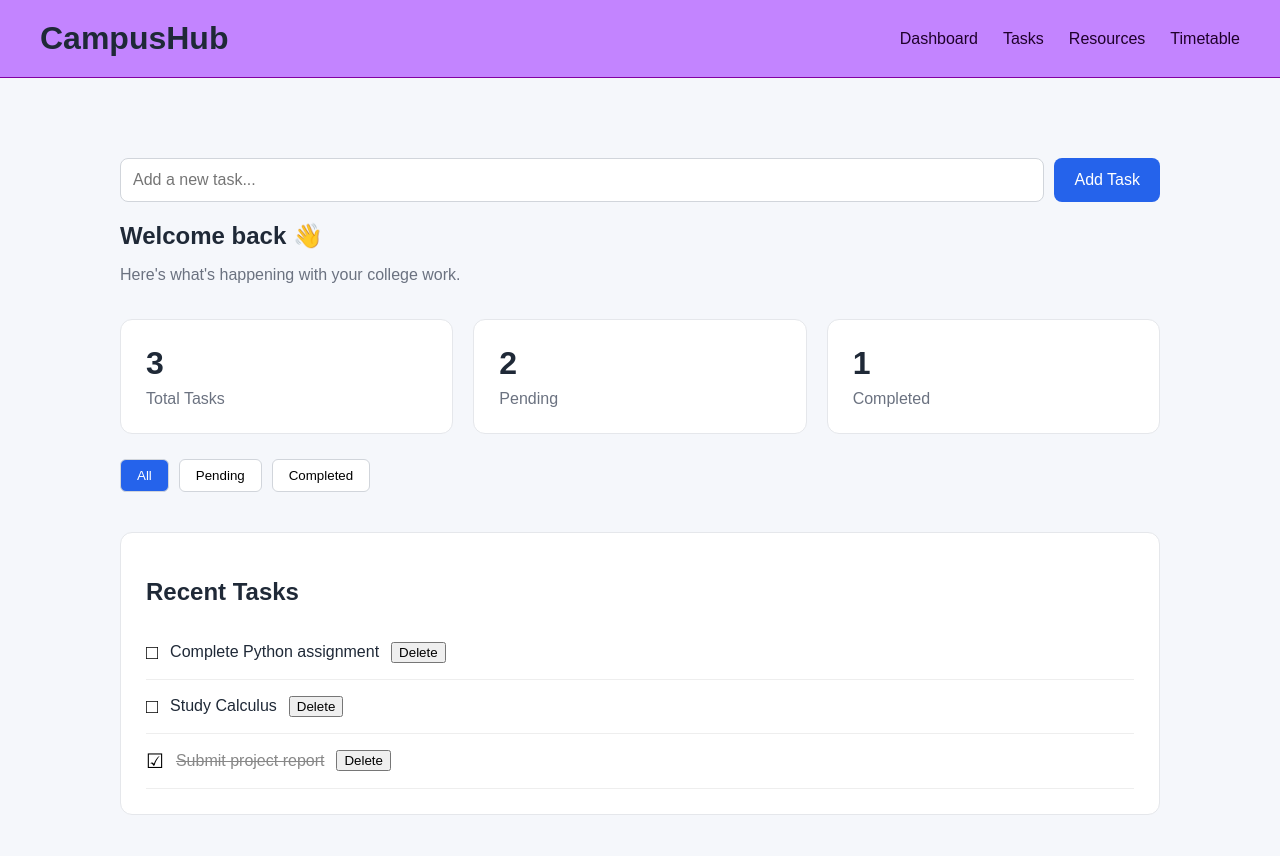
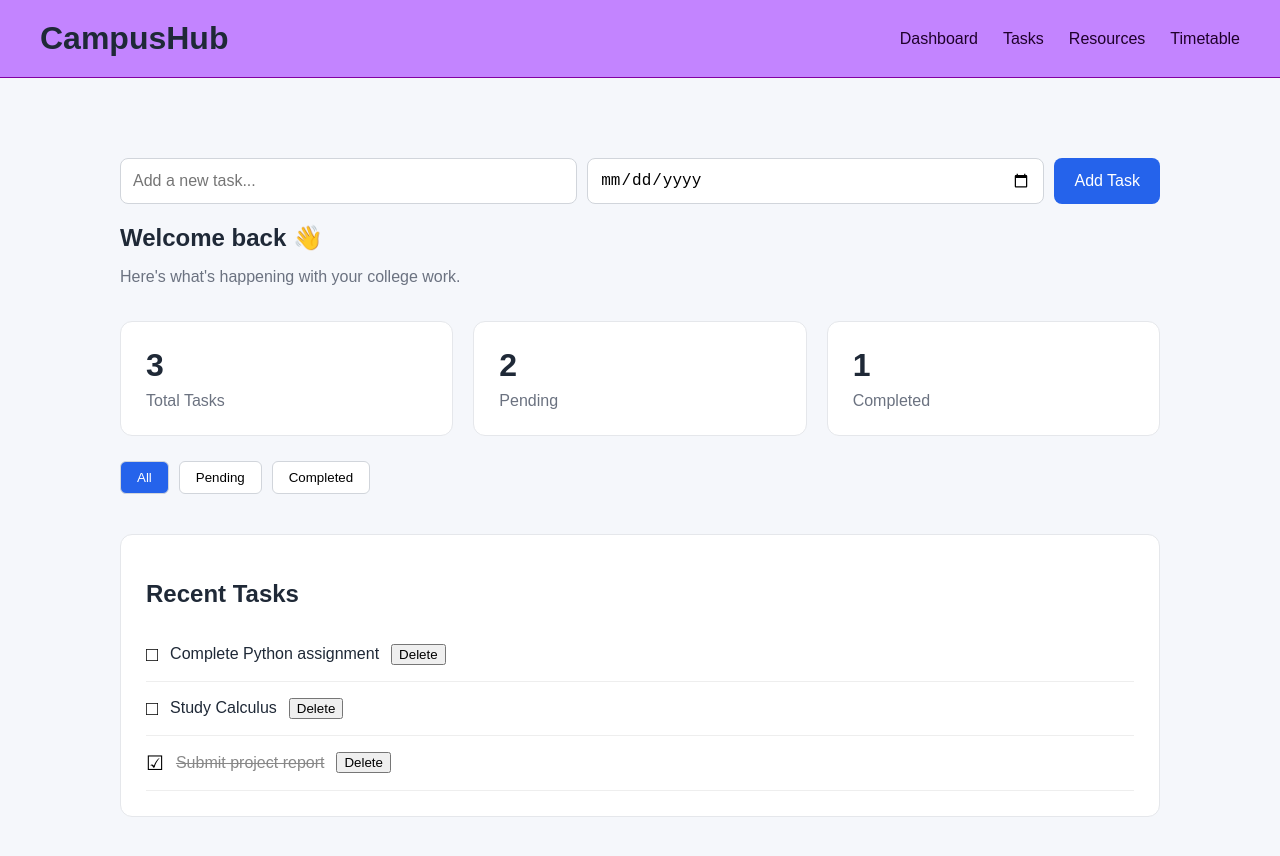
Before and after one commit to thiyaneshsuccess-svg/Campushub, a React (Vite) app: page / in a window 1280 px wide. Shown: the top 856 px of the page. Built offline with nearby package versions, Linux system fonts and the light colour scheme.

Commit message:
Add task due dates

```diff
--- a/src/App.css
+++ b/src/App.css
@@ -146,3 +146,9 @@ nav a {
   background: #2563eb;
   color: white;
 }
+.task-item small {
+  display: block;
+  margin-top: 4px;
+  color: #6b7280;
+  font-size: 13px;
+}
--- a/src/App.jsx
+++ b/src/App.jsx
@@ -27,6 +27,7 @@ function App() {
       ]
 })
   const [newTask, setNewTask] = useState('')
+  const [dueDate, setDueDate] = useState('')
   const [filter, setFilter] = useState('all')
   useEffect(() => {
   localStorage.setItem('tasks', JSON.stringify(tasks))
@@ -65,7 +66,9 @@ function App() {
   const task = {
     id: Date.now(),
     title: newTask,
-    completed: false
+    completed: false,
+    dueDate: dueDate
+
   }
 
   setTasks([...tasks, task])
@@ -92,10 +95,17 @@ function App() {
             onChange={(event) => setNewTask(event.target.value)}
           />
 
+          <input
+            type="date"
+            value={dueDate}
+            onChange={(event) => setDueDate(event.target.value)}
+          />
+
           <button onClick={addTask}>
             Add Task
           </button>
         </section>
+
         <section className="welcome">
           <h2>Welcome back 👋</h2>
           <p>Here's what's happening with your college work.</p>
@@ -147,7 +157,14 @@ function App() {
             >
               {task.completed ? '☑' : '□'}
             </button>
+              <div>
                 <p>{task.title}</p>
+
+                {task.dueDate && (
+                  <small>Due: {task.dueDate}</small>
+                )}
+              </div>
+
               <button
                 className="delete-button"
                 onClick={() => deleteTask(task.id)}
```
Lines whose indentation alone changed are shown as unchanged.
